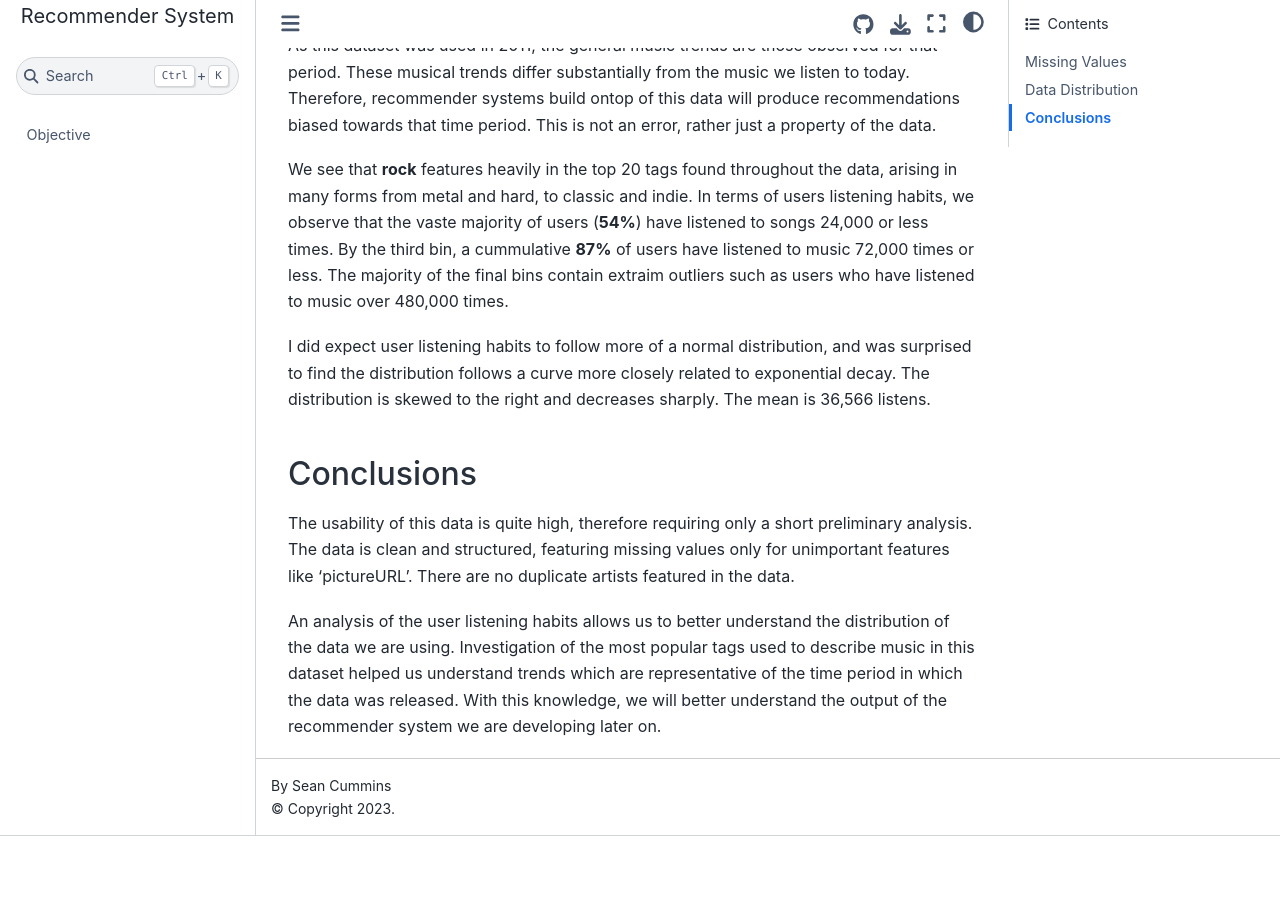
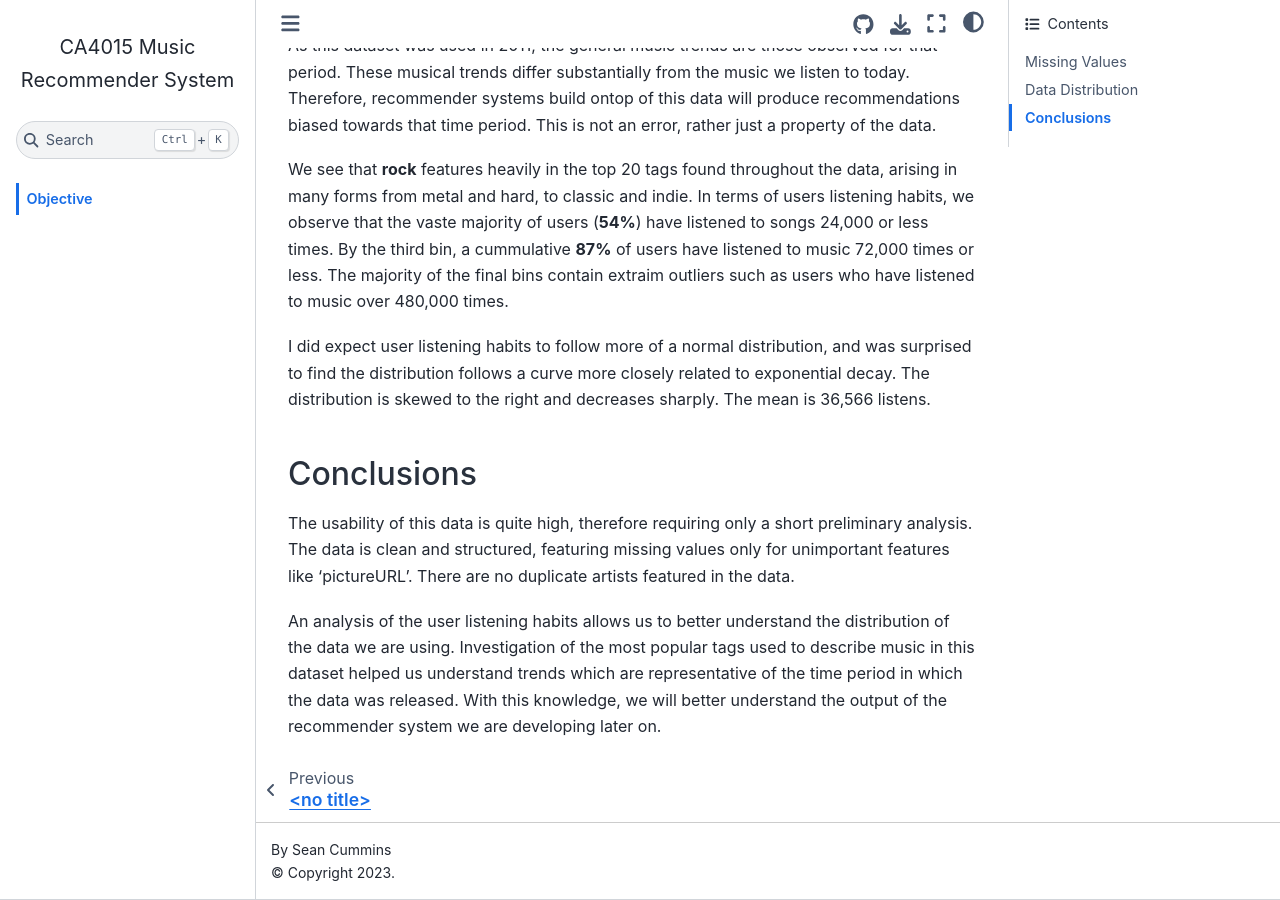
Before and after one commit to scummins00/CA4015-Music-RecSystem, a Jupyter Book: the page built from book/Preliminary_Data_Analysis.ipynb, in a window 1280 px wide and 900 px high, scrolled down 5638 px. Built offline with Jupyter Book 1.0.4 settings and Sphinx 7.4.7 and the Sphinx Book theme 1.1.4, drawn with Linux system fonts in a browser that asks for light colours; before the commit the page ends 6474 px from its top, so only the background shows below that.

Commit message:
fixing toc

```diff
--- a/book/_toc.yml
+++ b/book/_toc.yml
@@ -4,4 +4,4 @@
 format: jb-book
 root: introduction
 chapters:
-- file: 'Preliminary Data Analysis'
+- file: Preliminary_Data_Analysis
```
